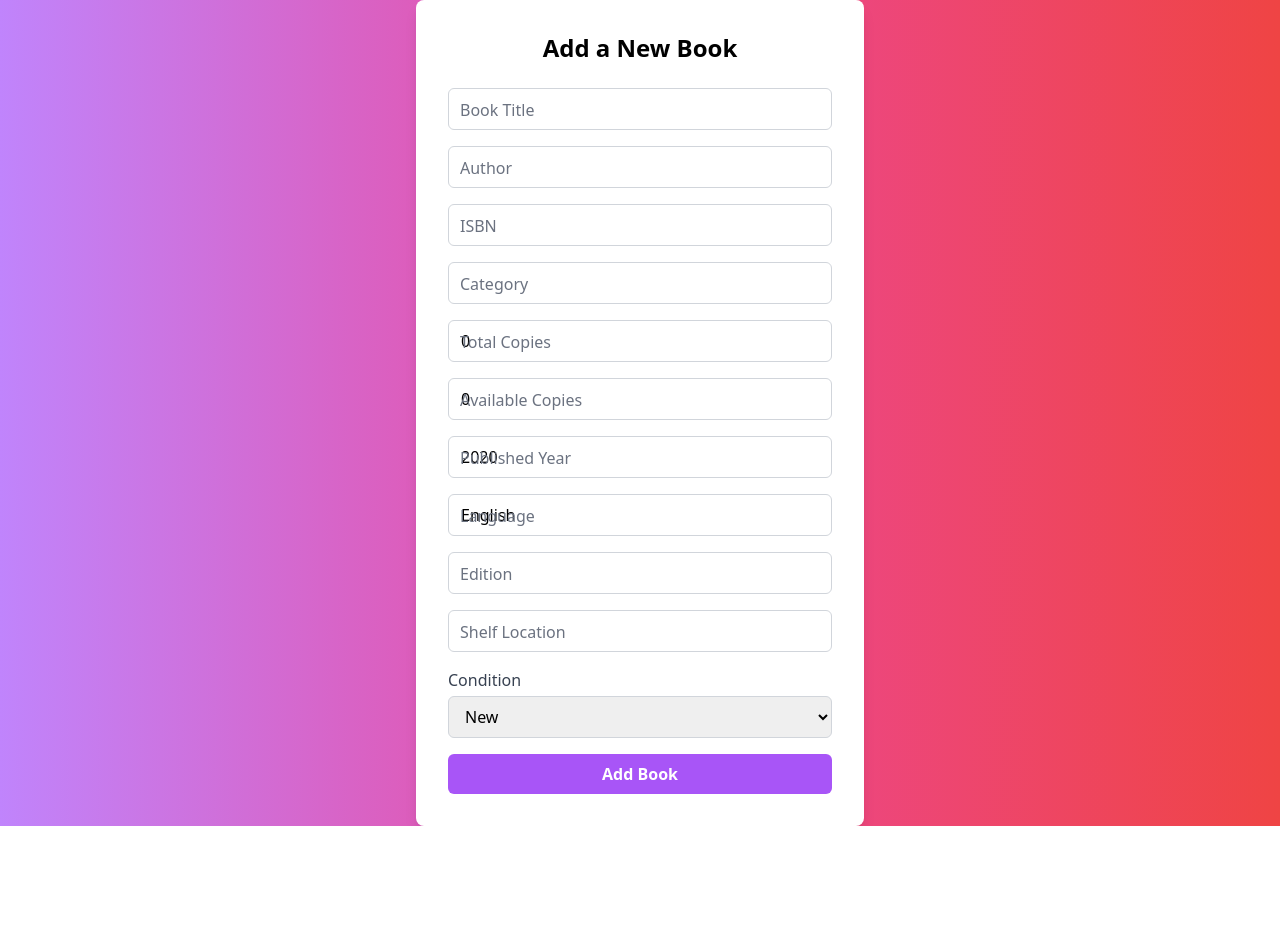
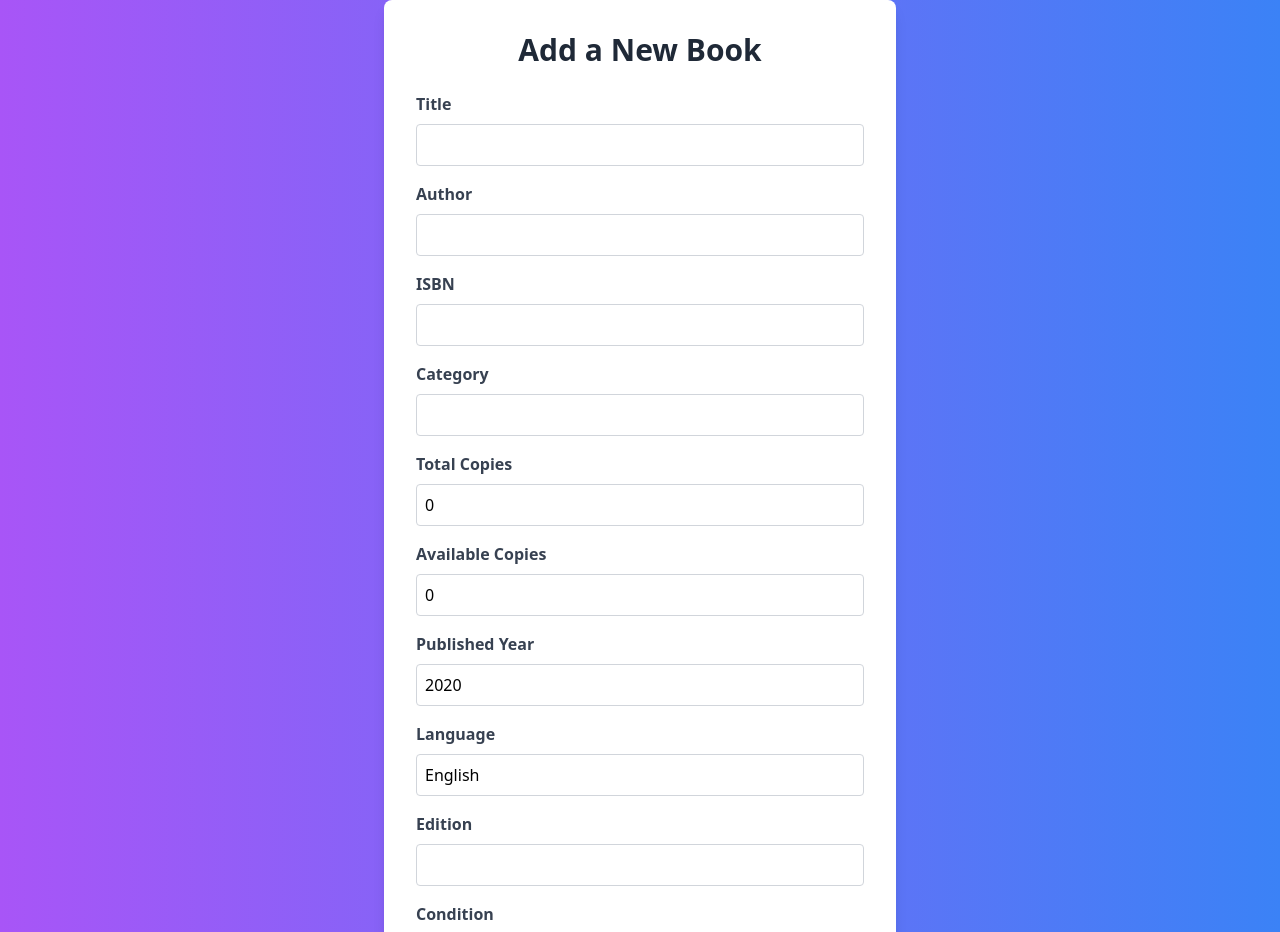
Before and after one commit to Robin-Rathore/Library_Management_MYSQL_Implementation, a React (Vite) app in the folder Frontend/: page /add-book in a window 1280 px wide. Shown: the top 932 px of the page. Before the commit the page ends 826 px from the top, so only its background shows below. Built offline with nearby package versions, Linux system fonts and the light colour scheme.

Commit message:
All set  :))

```diff
--- a/Frontend/src/Components/BooksPages/AddBook.jsx
+++ b/Frontend/src/Components/BooksPages/AddBook.jsx
@@ -1,5 +1,5 @@
+import axios from 'axios';
 import React, { useState } from 'react';
-import axios from 'axios';
 
 const AddBook = () => {
     const [title, setTitle] = useState('');
@@ -14,11 +14,12 @@ const AddBook = () => {
     const [shelf_location, setShelf_location] = useState('');
     const [edition, setEdition] = useState('');
     const [submitMessage, setSubmitMessage] = useState('');
+    const [errors, setErrors] = useState({});
 
     const handleSubmit = async (e) => {
         e.preventDefault();
         try {
-            const res = await axios.post(`${process.env.REACT_APP_BASE_URL}/books/add`, {
+            const res = await axios.post(`${process.env.REACT_APP_BASE_URL}books/add`, {
                 title,
                 author,
                 isbn,
@@ -31,63 +32,175 @@ const AddBook = () => {
                 shelf_location,
                 edition,
             });
-            setSubmitMessage(res.data?.message || "Book added successfully!");
+            if (res.data && res.data.message) {
+                setSubmitMessage(res.data.message);
+            } else {
+                setSubmitMessage("Book added successfully!"); // Fallback message
+            }
         } catch (error) {
-            console.error("Unable to add book: " + error.message);
+            console.log("Unable to Add book " + error.message);
         }
     };
 
     return (
-        <div className="flex items-center justify-center min-h-screen bg-gradient-to-r from-purple-400 via-pink-500 to-red-500">
-            <div className="bg-white rounded-lg shadow-lg p-8 max-w-md w-full">
-                <h2 className="text-2xl font-bold text-center mb-6">Add a New Book</h2>
+        <div className="flex items-center justify-center min-h-screen bg-gradient-to-r from-purple-500 to-blue-500">
+            <div className="max-w-lg w-full p-8 bg-white rounded-lg shadow-lg transform transition-transform duration-500 hover:scale-105">
+                <h2 className="text-3xl font-bold mb-6 text-center text-gray-800">Add a New Book</h2>
+                {submitMessage && <p className="mb-4 text-center text-green-600">{submitMessage}</p>}
                 <form onSubmit={handleSubmit}>
-                    {[
-                        { label: 'Book Title', value: title, setValue: setTitle, type: 'text', id: 'title', required: true },
-                        { label: 'Author', value: author, setValue: setAuthor, type: 'text', id: 'author', required: true },
-                        { label: 'ISBN', value: isbn, setValue: setIsbn, type: 'text', id: 'isbn', required: true },
-                        { label: 'Category', value: category, setValue: setCategory, type: 'text', id: 'category', required: true },
-                        { label: 'Total Copies', value: total_copies, setValue: setTotal_copies, type: 'number', id: 'total_copies', required: true },
-                        { label: 'Available Copies', value: available_copies, setValue: setAvailable_copies, type: 'number', id: 'available_copies', required: true },
-                        { label: 'Published Year', value: published_year, setValue: setPublished_year, type: 'number', id: 'published_year', required: true },
-                        { label: 'Language', value: language, setValue: setLanguage, type: 'text', id: 'language', required: true },
-                        { label: 'Edition', value: edition, setValue: setEdition, type: 'text', id: 'edition' },
-                        { label: 'Shelf Location', value: shelf_location, setValue: setShelf_location, type: 'text', id: 'shelf_location' },
-                    ].map(({ label, value, setValue, type, id, required }) => (
-                        <div key={id} className="relative mb-4">
-                            <input
-                                value={value}
-                                onChange={(e) => setValue(e.target.value)}
-                                type={type}
-                                id={id}
-                                required={required}
-                                className="peer block w-full px-3 py-2 border border-gray-300 rounded-md focus:outline-none focus:ring focus:ring-purple-500 transition duration-200"
-                                placeholder=" "
-                            />
-                            <label htmlFor={id} className="absolute left-3 top-2.5 text-gray-500 transform transition-all duration-200 ease-in-out peer-placeholder-shown:top-2.5 peer-placeholder-shown:text-gray-500 peer-placeholder-shown:text-base peer-focus:-top-4 peer-focus:text-purple-500 peer-focus:text-sm">
-                                {label}
-                            </label>
-                        </div>
-                    ))}
                     <div className="mb-4">
-                        <label htmlFor="book_condition" className="block mb-1 text-gray-700">Condition</label>
+                        <label htmlFor="title" className="block text-gray-700 font-semibold">Title</label>
+                        <input
+                            value={title}
+                            onChange={(e) => setTitle(e.target.value)}
+                            type="text"
+                            required
+                            id="title"
+                            className={`mt-2 p-2 w-full border rounded ${errors.title ? 'border-red-500' : 'border-gray-300'} transition duration-300 ease-in-out focus:border-blue-500`}
+                        />
+                        {errors.title && <p className="text-red-500 text-sm">{errors.title.message}</p>}
+                    </div>
+
+                    <div className="mb-4">
+                        <label htmlFor="author" className="block text-gray-700 font-semibold">Author</label>
+                        <input
+                            value={author}
+                            onChange={(e) => setAuthor(e.target.value)}
+                            type="text"
+                            id="author"
+                            required
+                            className={`mt-2 p-2 w-full border rounded ${errors.author ? 'border-red-500' : 'border-gray-300'} transition duration-300 ease-in-out focus:border-blue-500`}
+                        />
+                        {errors.author && <p className="text-red-500 text-sm">{errors.author.message}</p>}
+                    </div>
+
+                    <div className="mb-4">
+                        <label htmlFor="isbn" className="block text-gray-700 font-semibold">ISBN</label>
+                        <input
+                            value={isbn}
+                            onChange={(e) => setIsbn(e.target.value)}
+                            type="text"
+                            id="isbn"
+                            required
+                            className={`mt-2 p-2 w-full border rounded ${errors.isbn ? 'border-red-500' : 'border-gray-300'} transition duration-300 ease-in-out focus:border-blue-500`}
+                        />
+                        {errors.isbn && <p className="text-red-500 text-sm">{errors.isbn.message}</p>}
+                    </div>
+
+                    <div className="mb-4">
+                        <label htmlFor="category" className="block text-gray-700 font-semibold">Category</label>
+                        <input
+                            value={category}
+                            onChange={(e) => setCategory(e.target.value)}
+                            type="text"
+                            id="category"
+                            required
+                            className={`mt-2 p-2 w-full border rounded ${errors.category ? 'border-red-500' : 'border-gray-300'} transition duration-300 ease-in-out focus:border-blue-500`}
+                        />
+                        {errors.category && <p className="text-red-500 text-sm">{errors.category.message}</p>}
+                    </div>
+
+                    <div className="mb-4">
+                        <label htmlFor="total_copies" className="block text-gray-700 font-semibold">Total Copies</label>
+                        <input
+                            type="number"
+                            value={total_copies}
+                            onChange={(e) => setTotal_copies(e.target.value)}
+                            required
+                            id="total_copies"
+                            className={`mt-2 p-2 w-full border rounded ${errors.total_copies ? 'border-red-500' : 'border-gray-300'} transition duration-300 ease-in-out focus:border-blue-500`}
+                        />
+                        {errors.total_copies && <p className="text-red-500 text-sm">{errors.total_copies.message}</p>}
+                    </div>
+
+                    <div className="mb-4">
+                        <label htmlFor="available_copies" className="block text-gray-700 font-semibold">Available Copies</label>
+                        <input
+                            value={available_copies}
+                            onChange={(e) => setAvailable_copies(e.target.value)}
+                            type="number"
+                            id="available_copies"
+                            required
+                            className={`mt-2 p-2 w-full border rounded ${errors.available_copies ? 'border-red-500' : 'border-gray-300'} transition duration-300 ease-in-out focus:border-blue-500`}
+                        />
+                        {errors.available_copies && <p className="text-red-500 text-sm">{errors.available_copies.message}</p>}
+                    </div>
+
+                    <div className="mb-4">
+                        <label htmlFor="published_year" className="block text-gray-700 font-semibold">Published Year</label>
+                        <input
+                            value={published_year}
+                            onChange={(e) => setPublished_year(e.target.value)}
+                            type="number"
+                            required
+                            id="published_year"
+                            className={`mt-2 p-2 w-full border rounded ${errors.published_year ? 'border-red-500' : 'border-gray-300'} transition duration-300 ease-in-out focus:border-blue-500`}
+                        />
+                        {errors.published_year && <p className="text-red-500 text-sm">{errors.published_year.message}</p>}
+                    </div>
+
+                    <div className="mb-4">
+                        <label htmlFor="language" className="block text-gray-700 font-semibold">Language</label>
+                        <input
+                            value={language}
+                            onChange={(e) => setLanguage(e.target.value)}
+                            type="text"
+                            required
+                            id="language"
+                            className={`mt-2 p-2 w-full border rounded ${errors.language ? 'border-red-500' : 'border-gray-300'} transition duration-300 ease-in-out focus:border-blue-500`}
+                        />
+                        {errors.language && <p className="text-red-500 text-sm">{errors.language.message}</p>}
+                    </div>
+
+                    <div className="mb-4">
+                        <label htmlFor="edition" className="block text-gray-700 font-semibold">Edition</label>
+                        <input
+                            value={edition}
+                            onChange={(e) => setEdition(e.target.value)}
+                            type="text"
+                            id="edition"
+                            className={`mt-2 p-2 w-full border rounded ${errors.edition ? 'border-red-500' : 'border-gray-300'} transition duration-300 ease-in-out focus:border-blue-500`}
+                        />
+                    </div>
+
+                    <div className="mb-4">
+                        <label htmlFor="book_condition" className="block text-gray-700 font-semibold">Condition</label>
                         <select
                             value={book_condition}
                             onChange={(e) => setBook_condition(e.target.value)}
                             id="book_condition"
                             required
-                            className="block w-full px-3 py-2 border border-gray-300 rounded-md focus:outline-none focus:ring focus:ring-purple-500"
+                            className={`mt-2 p-2 w-full border rounded ${errors.book_condition ? 'border-red-500' : 'border-gray-300'} transition duration-300 ease-in-out focus:border-blue-500`}
                         >
+                            <option value="">Select condition</option>
                             <option value="new">New</option>
                             <option value="used">Used</option>
                             <option value="damaged">Damaged</option>
                         </select>
+                        {errors.book_condition && <p className="text-red-500 text-sm">{errors.book_condition.message}</p>}
                     </div>
-                    <button type="submit" className="w-full py-2 bg-purple-500 text-white font-bold rounded-md hover:bg-purple-600 transition duration-200">
+
+                    <div className="mb-4">
+                    <label htmlFor="shelf_location" className="block text-gray-700 font-semibold">
+                            Shelf Location
+                        </label>
+                        <input
+                            value={shelf_location}
+                            onChange={(e) => setShelf_location(e.target.value)}
+                            type="text"
+                            id="shelf_location"
+                            className={`mt-2 p-2 w-full border rounded ${errors.shelf_location ? 'border-red-500' : 'border-gray-300'} transition duration-300 ease-in-out focus:border-blue-500`}
+                        />
+                        {errors.shelf_location && <p className="text-red-500 text-sm">{errors.shelf_location.message}</p>}
+                    </div>
+
+                    <button
+                        type="submit"
+                        className="w-full py-2 px-4 bg-blue-600 text-white font-semibold rounded-lg shadow-md hover:bg-blue-500 transition duration-300 ease-in-out"
+                    >
                         Add Book
                     </button>
                 </form>
-                {submitMessage && <p className="mt-4 text-center text-green-500">{submitMessage}</p>}
             </div>
         </div>
     );
--- a/Frontend/src/Components/BooksPages/DeleteBook.jsx
+++ b/Frontend/src/Components/BooksPages/DeleteBook.jsx
@@ -12,7 +12,7 @@ const DeleteBook = () => {
         e.preventDefault();
 
         try {
-            const res = await axios.delete(`${process.env.REACT_APP_BASE_URL}/books/delete`, {
+            const res = await axios.delete(`${process.env.REACT_APP_BASE_URL}books/delete`, {
                 params: {
                     title,
                     author,
--- a/Frontend/src/Components/BooksPages/GetAllBooks.jsx
+++ b/Frontend/src/Components/BooksPages/GetAllBooks.jsx
@@ -6,7 +6,7 @@ const GetAllBooks = () => {
     const [books, setBooks] = useState([]);
 
     useEffect(() => {
-        axios.get(`${process.env.REACT_APP_BASE_URL}/getbooks`)
+        axios.get(`${process.env.REACT_APP_BASE_URL}getbooks`)
             .then((response) => {
                 setBooks(response.data);
             })
--- a/Frontend/src/Components/BooksPages/SearchBooks.jsx
+++ b/Frontend/src/Components/BooksPages/SearchBooks.jsx
@@ -13,7 +13,7 @@ const SearchBooks = () => {
     useEffect(() => {
         const fetchBooks = async () => {
             try {
-                const response = await axios.get(`${process.env.REACT_APP_BASE_URL}/searchbooks?searchTerm=${searchTerm}`);
+                const response = await axios.get(`${process.env.REACT_APP_BASE_URL}searchbooks?searchTerm=${searchTerm}`);
                 setBooks(response.data);
                 setFilteredBooks(response.data); // Initially display all books
             } catch (error) {
```
Also changed, not shown: 2 other files (tests, documents, lock files or other folders).
